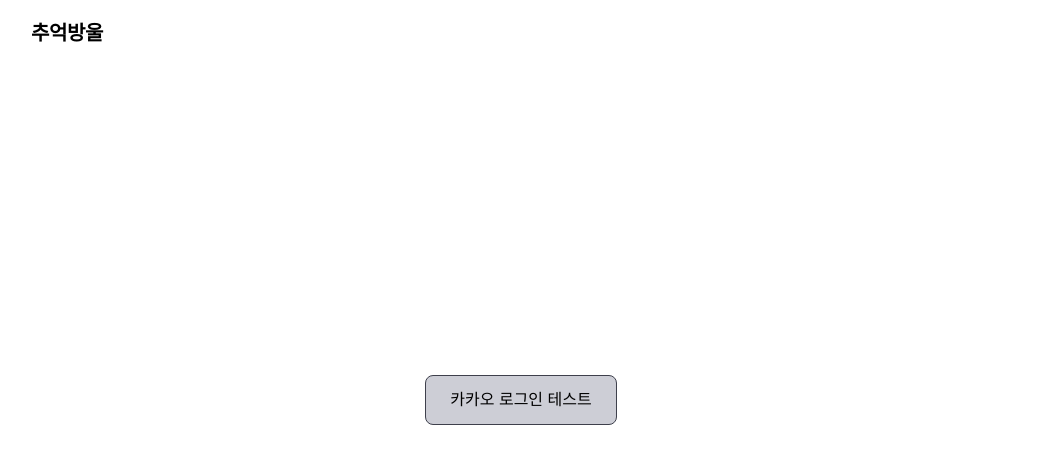
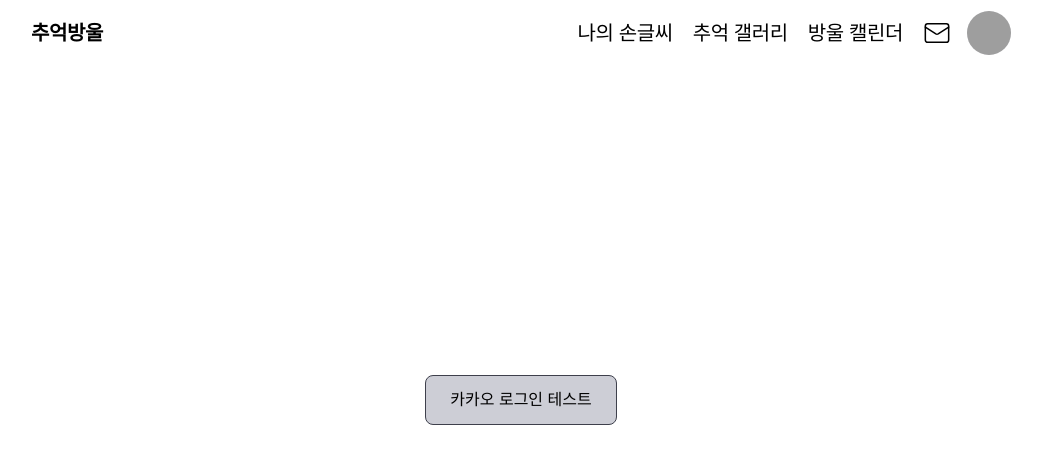
Before and after one commit to rmfosem613/MemoryBubble, a React (Vite) app in the folder FE/: page /kakao in a window 1280 px wide. Shown: the top 464 px of the page, without its empty margins (119-1161 px from the left). Built offline with nearby package versions, Linux system fonts and the light colour scheme; grey boxes are pictures that could not be loaded; a web font is replaced by a local one.

Commit message:
Modify: useUserStore 파일 삭제 & 임시 데이터 파일(tempUser.json, tempFamily.json) 생성 S12P21D201-139

```diff
--- a/FE/src/components/header/Header.tsx
+++ b/FE/src/components/header/Header.tsx
@@ -10,12 +10,40 @@ import {
   RotateCcw,
   Edit2,
 } from 'lucide-react';
-import { useUserStore } from '@/stores/useUserStroe';
 // import GroupNameModal from './GroupNameModal';
 // import ProfileComponent from './ProfileModal';
 
+// 임시 데이터
+import tempUser from './tempUser.json';
+import tempFamily from './tempFamily.json';
+
+interface User {
+  user_id: number;
+  name: string;
+  profileUrl: string;
+  birth: string;
+  phoneNumber: string;
+  gender: string;
+  familyId: number;
+}
+
+interface Family {
+  familyName: string;
+  thumbnailUrl: string;
+  familyMembers: FamilyMember[];
+}
+
+interface FamilyMember {
+  name: string;
+  profileUrl: string;
+  birth: string;
+  phoneNumber: string;
+}
+
 const Header = () => {
-  const { user, familyInfo } = useUserStore();
+  const [user, setUser] = useState<User>(tempUser);
+  const [family, setFamily] = useState<Family>(tempFamily);
+  const [showLetter] = useState(false);
   const [isDropdownOpen, setIsDropdownOpen] = useState(false);
   const [showInviteCode, setShowInviteCode] = useState(false);
   const [inviteCode, setInviteCode] = useState('A43DG650');
@@ -85,7 +113,7 @@ const Header = () => {
           추억방울
         </Link>
 
-        {user?.familyId && (
+        {user.familyId && (
           <div className="flex items-center space-x-3">
             <Link
               to="/font"
@@ -112,7 +140,7 @@ const Header = () => {
                 className="w-6 h-6 md:w-[26px] md:h-[26px] lg:w-7 lg:h-7"
                 strokeWidth={1.3}
               />
-              {user?.ismail && (
+              {showLetter && (
                 <span className="absolute top-[5px] right-[2px]  h-2.5 w-2.5 bg-red-500 rounded-full"></span>
               )}
             </Link>
@@ -121,9 +149,9 @@ const Header = () => {
               <div
                 onClick={toggleDropdown}
                 className="relative h-9 w-9 md:h-10 md:w-10 lg:h-11 lg:w-11 rounded-full overflow-hidden flex justify-center items-center bg-gray-200 cursor-pointer hover:opacity-90 transition-opacity">
-                {familyInfo?.thumbnailUrl ? (
+                {family.thumbnailUrl ? (
                   <img
-                    src={familyInfo.thumbnailUrl}
+                    src={family.thumbnailUrl}
                     alt="그룹 프로필 이미지"
                     className="h-full w-full object-cover"
                   />
@@ -141,9 +169,9 @@ const Header = () => {
                   {/*  그룹 */}
                   <div className="p-3 flex flex-col items-center space-y-2 bg-blue-50">
                     {/* 그룹 이미지 */}
-                    {familyInfo?.thumbnailUrl ? (
+                    {family.thumbnailUrl ? (
                       <img
-                        src={familyInfo.thumbnailUrl}
+                        src={family.thumbnailUrl}
                         alt="그룹 이미지"
                         className="h-24 w-24 rounded-full object-cover"
                       />
@@ -156,10 +184,9 @@ const Header = () => {
                     {/* 그룹 이름 */}
                     <div className="flex items-center space-x-2">
                       <div className="text-h5-lg font-p-700">
-                        {familyInfo?.familyName}
+                        {family.familyName}
                       </div>
-                      <div
-                        className="text-gray-500 hover:text-gray-700">
+                      <div className="text-gray-500 hover:text-gray-700">
                         <Edit2 size={16} />
                       </div>
                     </div>
@@ -192,7 +219,7 @@ const Header = () => {
                   <div className="max-h-60 overflow-y-auto mb-2">
                     {/* 현재 사용자 */}
                     <div className="flex items-center space-x-3 p-3 border-b border-gray-200">
-                      {user?.profileUrl ? (
+                      {user.profileUrl ? (
                         <img
                           src={user.profileUrl}
                           alt="프로필 이미지"
@@ -205,21 +232,20 @@ const Header = () => {
                       )}
                       <div className="flex-1">
                         <div className="flex justify-between">
-                          <p className="text-sm">{user?.name}</p>
-                          <div
-                            className="text-gray-500 hover:text-gray-700">
+                          <p className="text-sm">{user.name}</p>
+                          <div className="text-gray-500 hover:text-gray-700">
                             <Settings size={18} />
                           </div>
                         </div>
-                        <p className="text-xs text-gray-500">{user?.birth}</p>
+                        <p className="text-xs text-gray-500">{user.birth}</p>
                         <p className="text-xs text-gray-500">
-                          {user?.phoneNumber}
+                          {user.phoneNumber}
                         </p>
                       </div>
                     </div>
 
                     {/* 그룹 멤버 */}
-                    {familyInfo?.familyMembers.map((member, index) => (
+                    {family.familyMembers.map((member, index) => (
                       <div
                         key={index}
                         className="flex items-center space-x-3 p-3 border-b border-gray-200">
--- /dev/null
+++ b/FE/src/components/header/tempFamily.json
@@ -0,0 +1,24 @@
+{
+  "familyName": "김씨네 가족",
+  "thumbnailUrl": "https://search.pstatic.net/common?quality=75&direct=true&src=https%3A%2F%2Fmovie-phinf.pstatic.net%2F20240612_151%2F1718180074487NH0V5_JPEG%2Fmovie_image.jpg",
+  "familyMembers": [
+    {
+      "name": "엄마",
+      "profileUrl": "https://search.pstatic.net/common?quality=75&direct=true&src=https%3A%2F%2Fmovie-phinf.pstatic.net%2F20240613_45%2F1718269363185rpYkA_JPEG%2Fmovie_image.jpg",
+      "birth": "1965-03-22",
+      "phoneNumber": "010-0000-0000"
+    },
+    {
+      "name": "아빠",
+      "profileUrl": "https://search.pstatic.net/common?quality=75&direct=true&src=https%3A%2F%2Fmovie-phinf.pstatic.net%2F20240613_247%2F1718269380450qw62Y_JPEG%2Fmovie_image.jpg",
+      "birth": "1962-12-10",
+      "phoneNumber": "010-1111-1111"
+    },
+    {
+      "name": "동생",
+      "profileUrl": "",
+      "birth": "1992-07-08",
+      "phoneNumber": "010-2222-2222"
+    }
+  ]
+}
--- /dev/null
+++ b/FE/src/components/header/tempUser.json
@@ -0,0 +1,9 @@
+{
+  "user_id": 1,
+  "name": "김철수",
+  "profileUrl": "https://search.pstatic.net/common?quality=75&direct=true&src=https%3A%2F%2Fmovie-phinf.pstatic.net%2F20240613_174%2F1718269521131oELlC_JPEG%2Fmovie_image.jpg",
+  "birth": "1988-05-15",
+  "phoneNumber": "010-1234-5678",
+  "gender": "male",
+  "familyId": 1
+}
--- a/FE/src/pages/TestKakaoLogin.tsx
+++ b/FE/src/pages/TestKakaoLogin.tsx
@@ -1,20 +1,26 @@
 import { useState, useEffect } from 'react';
 import { useNavigate } from 'react-router-dom';
-import { useUserStore } from '@/stores/useUserStroe';
+// import { useUserStore } from '@/stores/useUserStroe';
 import apiClient from '@/apis/apiClient';
 
 function TestKakaoLogin() {
   const [isLoading, setIsLoading] = useState(false);
   const navigate = useNavigate();
-  const { user } = useUserStore();
+  // const { user } = useUserStore();
 
   // 이미 로그인된 경우 메인 페이지로 리다이렉트
+  // useEffect(() => {
+  //   const accessToken = localStorage.getItem('accessToken');
+  //   if (accessToken && user) {
+  //     navigate('/');
+  //   }
+  // }, [navigate, user]);
   useEffect(() => {
     const accessToken = localStorage.getItem('accessToken');
-    if (accessToken && user) {
+    if (accessToken) {
       navigate('/');
     }
-  }, [navigate, user]);
+  }, [navigate]);
 
   const kakaoLoginHandler = async () => {
     try {
--- a/FE/src/stores/useUserStroe.ts
+++ /dev/null
@@ -1,107 +0,0 @@
-import { create } from 'zustand';
-
-// 사용자 정보 타입
-interface User {
-  user_id: number;
-  name: string;
-  profileUrl: string;
-  birth: string;
-  phoneNumber: string;
-  gender: 'male' | 'female';
-  familyId: number;
-  ismail: boolean;
-}
-
-// 그룹 정보 타입
-interface FamilyInfo {
-  familyName: string;
-  thumbnailUrl: string;
-  familyMembers: FamilyMember[];
-}
-
-// 가족 구성원 타입
-interface FamilyMember {
-  name: string;
-  profileUrl: string;
-  birth: string;
-  phoneNumber: string;
-}
-
-// 사용자 스토어 타입
-interface UserState {
-  user: User | null;
-  familyInfo: FamilyInfo | null;
-  setUser: (user: User) => void;
-  setFamilyInfo: (familyInfo: FamilyInfo) => void;
-  clearUser: () => void;
-}
-
-// 임시 데이터
-// const tempUser: User = {
-//   user_id: 1,
-//   name: '김철수',
-//   profileUrl:
-//     'https://search.pstatic.net/common?quality=75&direct=true&src=https%3A%2F%2Fmovie-phinf.pstatic.net%2F20240613_174%2F1718269521131oELlC_JPEG%2Fmovie_image.jpg',
-//   birth: '1988-05-15',
-//   phoneNumber: '010-1234-5678',
-//   gender: 'male',
-//   familyId: 1,
-//   ismail: true,
-// };
-
-// const tempFamilyInfo: FamilyInfo = {
-//   familyName: '김씨네 가족',
-//   thumbnailUrl:
-//     'https://search.pstatic.net/common?quality=75&direct=true&src=https%3A%2F%2Fmovie-phinf.pstatic.net%2F20240612_151%2F1718180074487NH0V5_JPEG%2Fmovie_image.jpg',
-//   familyMembers: [
-//     {
-//       name: '엄마',
-//       profileUrl:
-//         'https://search.pstatic.net/common?quality=75&direct=true&src=https%3A%2F%2Fmovie-phinf.pstatic.net%2F20240613_45%2F1718269363185rpYkA_JPEG%2Fmovie_image.jpg',
-//       birth: '1965-03-22',
-//       phoneNumber: '010-0000-0000',
-//     },
-//     {
-//       name: '아빠',
-//       profileUrl:
-//         'https://search.pstatic.net/common?quality=75&direct=true&src=https%3A%2F%2Fmovie-phinf.pstatic.net%2F20240613_247%2F1718269380450qw62Y_JPEG%2Fmovie_image.jpg',
-//       birth: '1962-12-10',
-//       phoneNumber: '010-1111-1111',
-//     },
-//     {
-//       name: '동생',
-//       profileUrl: '',
-//       birth: '1992-07-08',
-//       phoneNumber: '010-2222-2222',
-//     },
-//   ],
-// };
-
-// export const useUserStore = create<UserState>((set) => ({
-//   user: tempUser,
-//   familyInfo: tempFamilyInfo,
-
-//   // 사용자 정보 설정
-//   setUser: (user) => set({ user }),
-
-//   // 가족 정보 설정
-//   setFamilyInfo: (familyInfo) => set({ familyInfo }),
-
-//   // 사용자 정보 초기화
-//   clearUser: () => set({ user: null, familyInfo: null }),
-// }));
-
-
-export const useUserStore = create<UserState>((set) => ({
-  user: null,
-  familyInfo: null,
-
-  // 사용자 정보 설정
-  setUser: (user) => set({ user }),
-
-  // 가족 정보 설정
-  setFamilyInfo: (familyInfo) => set({ familyInfo }),
-
-  // 사용자 정보 초기화
-  clearUser: () => set({ user: null, familyInfo: null }),
-}));
```
